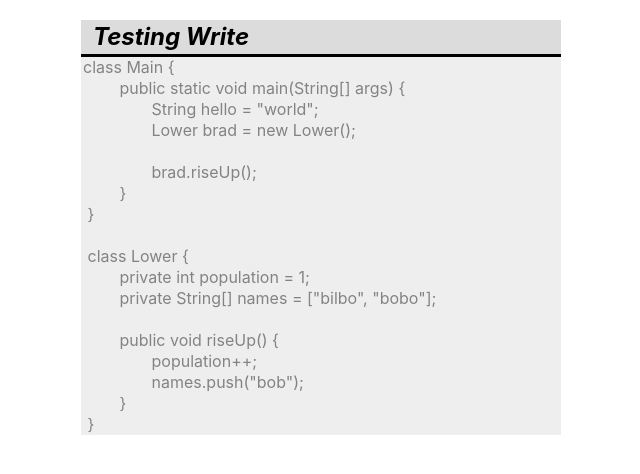
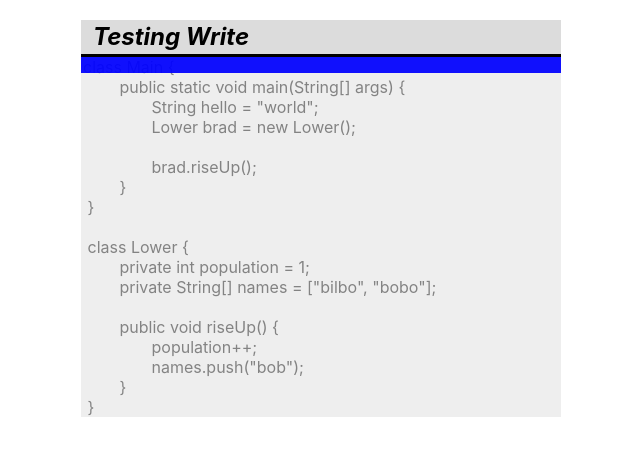
Before and after one commit to devinlizardi/copy-my-code, a React (Create React App) app: page / in a window 1280 px wide. Shown: the top 474 px of the page, without its empty margins (319-959 px from the left). Built offline with nearby package versions, Linux system fonts and the light colour scheme.

Commit message:
Setting up overlay

```diff
--- a/src/App.css
+++ b/src/App.css
@@ -24,14 +24,16 @@
   margin: 0;
   line-height: 100%;
   padding: 2px;
-  border-bottom: 1px solid transparent;
-}
-
-.code-line:hover {
-  border-bottom: 1px solid rgba(128, 128, 128, 0.199);
-  background: rgba(0, 0, 0, 0.068);
 }
 
 .block {
   display: inline-block;
 }
+
+.overlay-line {
+  position: absolute;
+  display: block;
+  background-color: rgba(0, 0, 255, 0.137);
+  width: 100%;
+  height: 1em;
+}
--- a/src/CopyCode.js
+++ b/src/CopyCode.js
@@ -39,9 +39,26 @@ function parseJava(props) {
 
     return(
         <div className="code-text-wrapper">
+            <LineOverlay numLines={k}/>
             {textElem}
         </div>
     );
 }
 
+function LineOverlay(props) {
+    const {numLines} = props;
+    const spanElems = [];
+
+    for (let i=0; i<numLines; i++) {
+        spanElems.push(
+            <span className="overlay-line" key={i}/>
+        )
+    }
+
+    return(
+    <>
+        {spanElems}
+    </>)
+}
+
 export default CopyCode;
```
